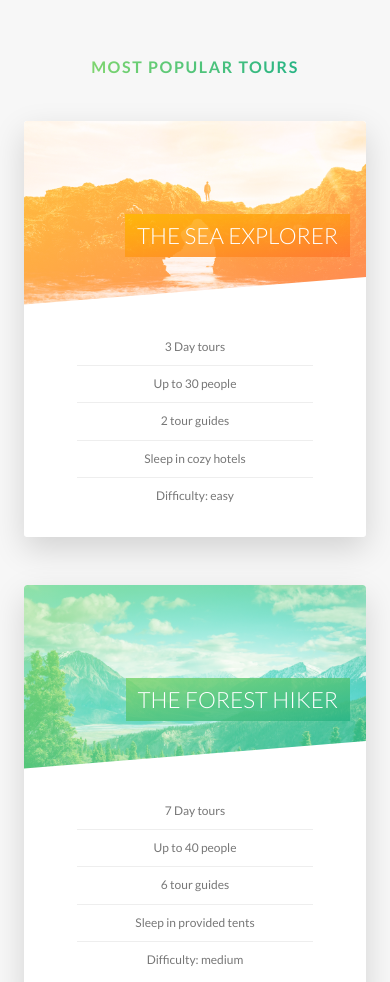
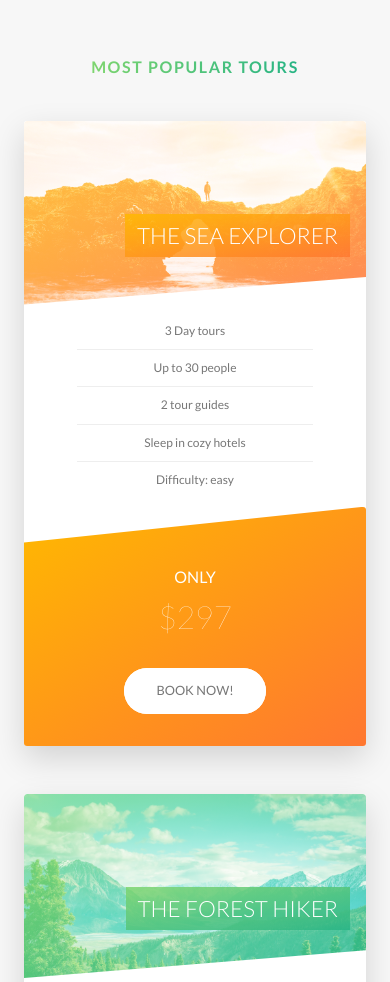
Before and after one commit to coderawii/natours, a website: page index.html in a window 390 px wide. Shown: the part 2375-3357 px from the top of the page. Drawn offline with Linux system fonts and the light colour scheme.

Commit message:
059 Writing Media Queries - Tours_ Stories and Booking Sections

```diff
--- a/sass/components/_card.scss
+++ b/sass/components/_card.scss
@@ -162,4 +162,52 @@
         font-weight: 100; // kada imamo veliki text bolje je da je tanji
     }
 
+
+
+    // kopiramo sve od carda do kraja karda ovde, i brisemo sve ono sto NE zelimo da menjamo u odnosu na desktop verziju
+    @include respond(tab-port) {
+        height: auto;
+        border-radius: 3px;
+        background-color: $color-white;
+        box-shadow: 0 1.5rem 4rem rgba($color-black, .15);
+
+        &__side {
+            height: auto;
+            position: relative; // jer vise nemamo dve strane koje okupiraju isto mesto, vec div ispod diva
+            box-shadow: none;
+
+            &--back {
+                transform: rotateY(0);
+                clip-path: polygon(0 15%, 100% 0, 100% 100%, 0 100%);
+            }
+        }
+
+        &:hover &__side--front {
+            transform: rotateY(0);
+        }
+
+        // FRONT SIDE STYLING - ostaje ista kao za desktop pa ne menjamo ovde nista
+        &__details {
+            padding: 1rem 3rem;
+        }
+
+        // BACK SIDE STYLING
+        &__cta {
+            position: relative;
+            top: 0;
+            left: 0;
+            transform: translate(0);
+            width: 100%;
+            padding: 7rem 4rem 4rem;
+        }
+
+        &__price-box {
+            margin-bottom: 3rem;
+        }
+
+        &__price-value {
+            font-size: 4rem;
+        }
+
+    }
 } // end .card
--- a/sass/components/_form.scss
+++ b/sass/components/_form.scss
@@ -16,6 +16,10 @@
         width: 90%;
         display: block;
         transition: all .3s;
+
+        @include respond(tab-port) {
+            width: 100%;
+        }
 
         &:focus {
             outline: none; // plavi okvir oko inputa kad kliknemo misem u njega
@@ -50,6 +54,11 @@
     &__radio-group {
         width: 49%;
         display: inline-block; // ne treba nam line-break, vec ce biti jedan pored drugog
+
+        @include respond(tab-port) {
+            width: 100%;
+            margin-bottom: 2rem;
+        }
     }
 
     &__radio-input {
--- a/sass/components/_story.scss
+++ b/sass/components/_story.scss
@@ -14,6 +14,16 @@
     //     // pa cemo ovo obrisati/zakomentarisati, i posebno dodati skewY za text, i posebno za shape, porem ovog translateX-a !!!!!!!!!!!!!
     // }
 
+    @include respond(tab-port) {
+        width: 100%;
+        padding: 4rem;
+        padding-left: 7rem;
+    }
+
+    @include respond(phone) {
+        transform: skewX(0);
+    }
+
     &__shape {
         width: 15rem;
         height: 15rem;
@@ -27,6 +37,10 @@
         clip-path: circle(50% at 50% 50%);
         transform: translateX(-3rem) skewX(12deg); // nismo se zezali sa paddingfom i marginom, vec smo ovako malo odvojili krug od texta, ali wtf, dodali smo padding-left: 9rem gore u __story
         position: relative;
+
+        @include respond(phone) {
+            transform: translateX(-3rem) skewX(0);
+        }
     }
 
     &__img {
@@ -39,6 +53,11 @@
 
     &__text {
         transform: skewX(12deg);
+
+        @include respond(phone) {
+            transform: skewX(0);
+        }
+
     }
 
     &__caption {
--- a/sass/pages/home.scss
+++ b/sass/pages/home.scss
@@ -60,14 +60,39 @@
                                     /*orangered 50%*/
                                     transparent 50%), // 50% je narandzasto, dakle do pola diva (s desna na levo zzbog 105deg) je skroz narandzasto.... /* solid line se napravi (ta linija izmedju bele i narandzaste) zato on ovo zove solid-gradients*/
                                     url("../img/nat-10.jpg"); // ovo nije moguce svugde primeniti, recimo tamo gde je clip-path radjen, stv je moralo sa njim, ne sa ovim
-    background-size: 100%; // isto sto i cover
+    background-size: 100%; // isto sto i cover, fits img in the container in the X direction (width)
     border-radius: 3px;
     box-shadow: 0 1.5rem 4rem rgba($color-black, .2);
 
     height: 50rem;
 
+    @include respond(tab-land) {
+        background-image: linear-gradient(105deg,
+                rgba($color-white, .9) 0%,
+                rgba($color-white, .9) 60%,
+                transparent 60%),
+                url("../img/nat-10.jpg");
+        background-size: cover;
+    }
+
+    @include respond(tab-port) {
+        background-image: linear-gradient(to right,
+                rgba($color-white, .9) 0%,
+                rgba($color-white, .9) 100%,
+                transparent 100%),
+                url("../img/nat-10.jpg");
+    }
+
     &__form {
         width: 50%;
         padding: 6rem;
+
+        @include respond(tab-land) {
+            width: 60%;
+        }
+
+        @include respond(tab-port) {
+            width: 100%;
+        }
     }
 }
```
Also changed, not shown: css/style.css.
